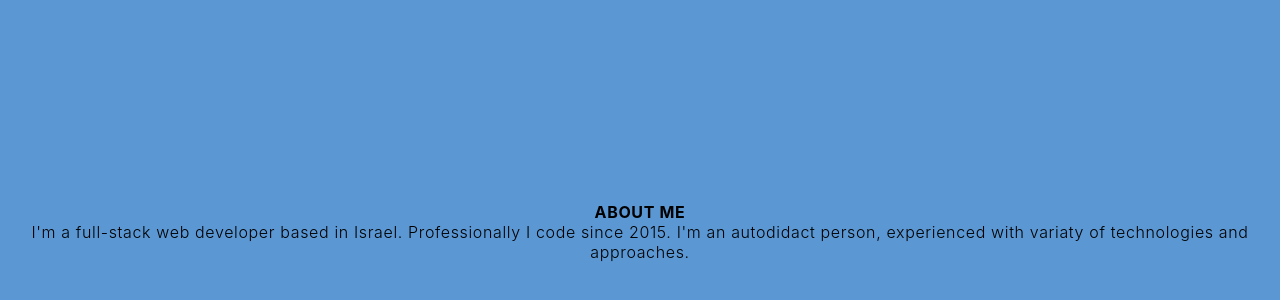
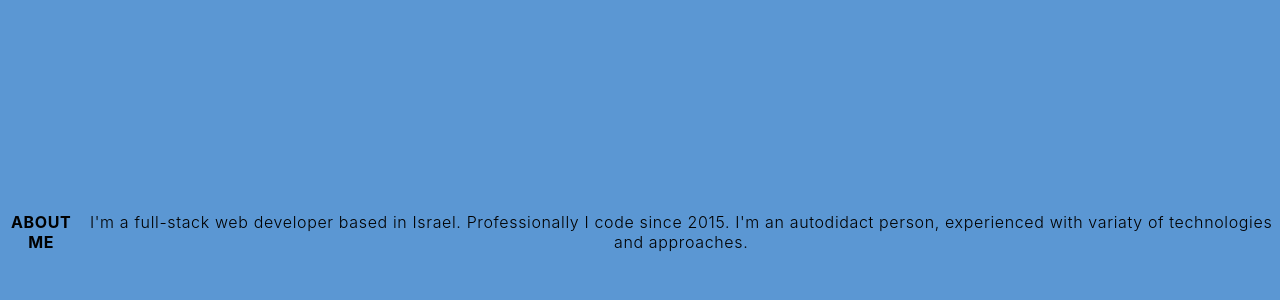
Before and after one commit to dshivrin/Portfolio, a React (Create React App) app: page / in a window 1280 px wide. Shown: the part 968-1268 px from the top of the page. Built offline with nearby package versions, Linux system fonts and the light colour scheme; a web font is replaced by a local one.

Commit message:
Added shared styled components

```diff
--- a/src/Components/AboutMe/AboutMe.tsx
+++ b/src/Components/AboutMe/AboutMe.tsx
@@ -1,16 +1,25 @@
 import "./AboutMe.scss";
+import styled from "styled-components";
+import { Container } from "../StyledComponents/StyledComponents";
 
 //TODO: Write a paragraph about yourself
 //Add an animated "About me" title (thinking slide from the left, large font, light color)
+
+const AboutMeContainer = styled(Container)`
+  flex-direction: row;
+  align-items: center;
+`;
+
 const AboutMe = () => {
   return (
-    <div className="container">
+    <AboutMeContainer className="about-me">
       <h1 className="title">ABOUT ME</h1>
       <p>
-        I'm a full-stack web developer based in Israel. Professionally I code since 2015. I'm an autodidact person,
-        experienced with variaty of technologies and approaches.
+        I'm a full-stack web developer based in Israel. Professionally I code
+        since 2015. I'm an autodidact person, experienced with variaty of
+        technologies and approaches.
       </p>
-    </div>
+    </AboutMeContainer>
   );
 };
 
--- /dev/null
+++ b/src/Components/StyledComponents/StyledComponents.ts
@@ -0,0 +1,10 @@
+import styled from "styled-components";
+
+export const Container = styled.div`
+  height: 100vh;
+  display: flex;
+  justify-content: center;
+  justify-items: center;
+  text-align: center;
+  flex-direction: column;
+`;
```
